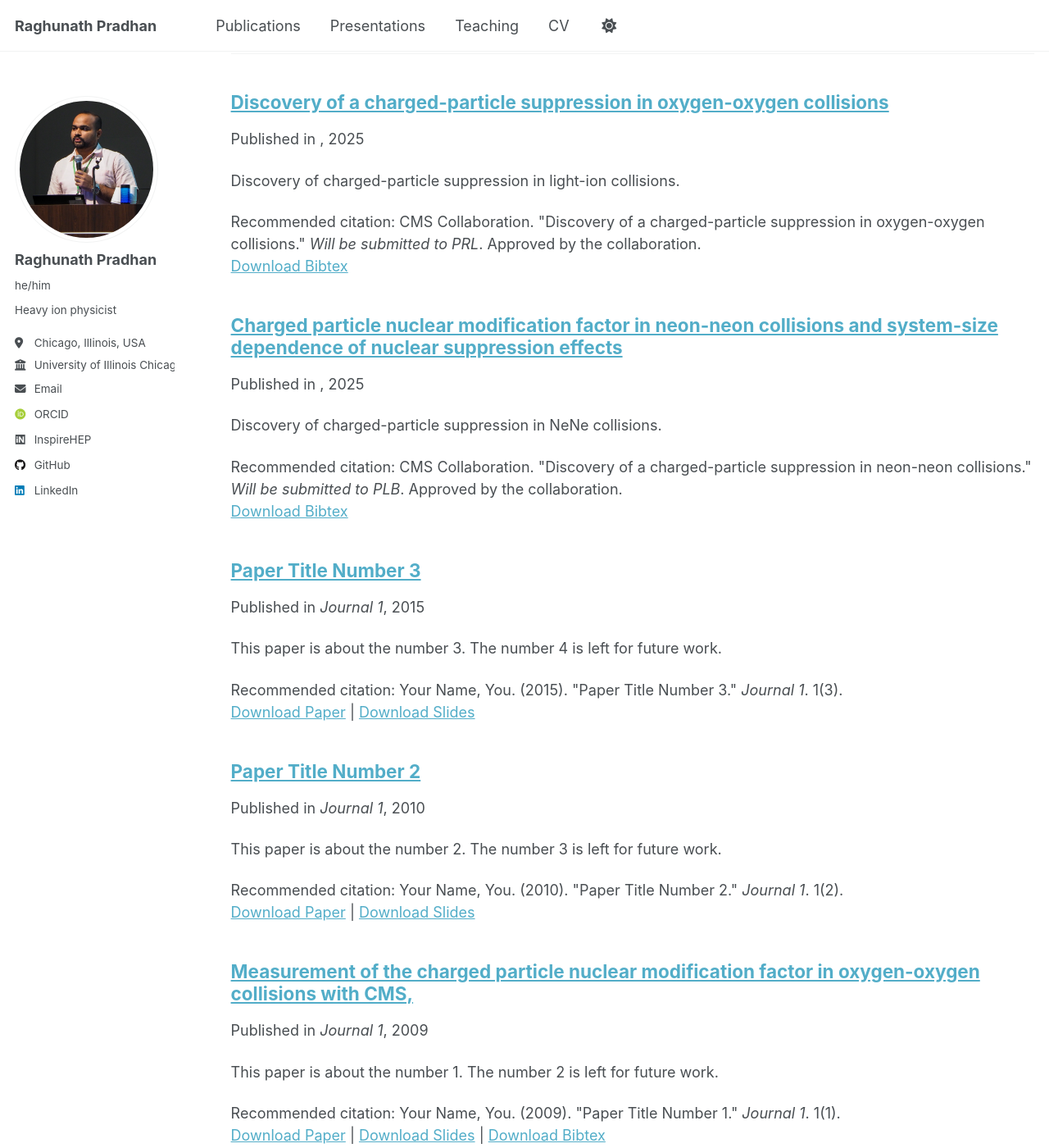
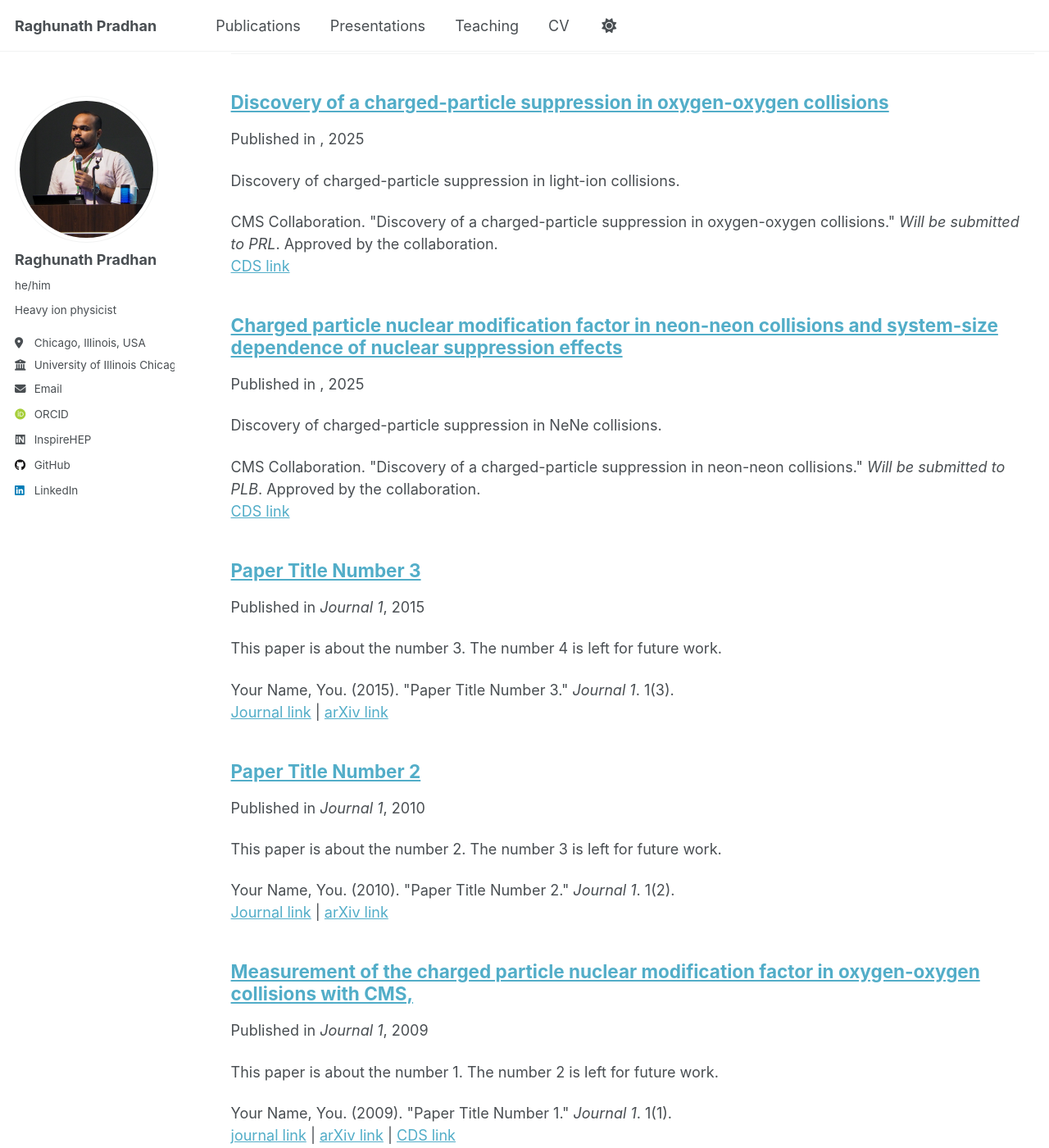
Before and after one commit to RAGHUMATAPITA/RAGHUMATAPITA.github.io, a Jekyll site: the page built from _pages/publications.html, in a window 1280 px wide and 1400 px high, scrolled down 220 px. Shown: the whole window at 82% size. Built offline with Jekyll 4.4.1, drawn with Linux system fonts in a browser that asks for light colours; some web fonts are replaced; a script that is not in the unit is left out; some of the changed text lies outside the part shown.

Commit message:
updating publications

```diff
--- a/_includes/archive-single.html
+++ b/_includes/archive-single.html
@@ -53,31 +53,31 @@
     {% endif %}
 
     {% if post.citation and post.paperurl and post.slidesurl and post.bibtexurl %}
-      <p>Recommended citation: {{ post.citation }}<br /><a href="{{ post.paperurl }}">Download Paper</a> | <a href="{{ post.slidesurl }}">Download Slides</a> | <a href="{{ post.bibtexurl }}">Download Bibtex</a></p>
+      <p>{{ post.citation }}<br /><a href="{{ post.paperurl }}">journal link</a> | <a href="{{ post.slidesurl }}">arXiv link</a> | <a href="{{ post.bibtexurl }}">CDS link</a></p>
     {% elsif post.citation and post.paperurl and post.slidesurl %}
-      <p>Recommended citation: {{ post.citation }}<br /><a href="{{ post.paperurl }}">Download Paper</a> | <a href="{{ post.slidesurl }}">Download Slides</a></p>
+      <p>{{ post.citation }}<br /><a href="{{ post.paperurl }}">Journal link</a> | <a href="{{ post.slidesurl }}">arXiv link</a></p>
     {% elsif post.citation and post.paperurl and post.bibtexurl %}
-      <p>Recommended citation: {{ post.citation }}<br /><a href="{{ post.paperurl }}">Download Paper</a> | <a href="{{ post.bibtexurl }}">Download Bibtex</a></p>
+      <p>{{ post.citation }}<br /><a href="{{ post.paperurl }}">Journal link</a> | <a href="{{ post.bibtexurl }}">CDS link</a></p>
     {% elsif post.citation and post.paperurl %}
-      <p>Recommended citation: {{ post.citation }}<br /><a href="{{ post.paperurl }}">Download Paper</a></p>
+      <p>Recommended citation: {{ post.citation }}<br /><a href="{{ post.paperurl }}">Journal link</a></p>
     {% elsif post.citation and post.slidesurl and post.bibtexurl %}
-      <p>Recommended citation: {{ post.citation }}<br /><a href="{{ post.slidesurl }}">Download Slides</a> | <a href="{{ post.bibtexurl}}">Download Bibtex</a></p>
+      <p>{{ post.citation }}<br /><a href="{{ post.slidesurl }}">arXiv link</a> | <a href="{{ post.bibtexurl}}">CDS link</a></p>
     {% elsif post.citation and post.slidesurl %}
-      <p>Recommended citation: {{ post.citation }}<br /><a href="{{ post.slidesurl }}">Download Slides</a></p>
+      <p>{{ post.citation }}<br /><a href="{{ post.slidesurl }}">arXiv link</a></p>
     {% elsif post.citation and post.bibtexurl %}
-      <p>Recommended citation: {{ post.citation }}<br /><a href="{{ post.bibtexurl }}">Download Bibtex</a></p>
+      <p>{{ post.citation }}<br /><a href="{{ post.bibtexurl }}">CDS link</a></p>
     {% elsif post.citation %}
-      <p>Recommended citation: {{ post.citation }}</p>
+      <p>{{ post.citation }}</p>
     {% elsif post.paperurl and post.bibtexurl %}
-      <p><a href=" {{ post.paperurl }} ">Download Paper</a> | <a href="{{ post.bibtexurl }}">Download Bibtex</a></p>
+      <p><a href=" {{ post.paperurl }} ">Journal link</a> | <a href="{{ post.bibtexurl }}">CDS link</a></p>
     {% elsif post.paperurl %}
-      <p><a href=" {{ post.paperurl }} ">Download Paper</a></p>
+      <p><a href=" {{ post.paperurl }} ">Journal link</a></p>
     {% elsif post.slidesurl and post.bibtexurl %}
-      <p><a href="{{ post.slidesurl }}">Download Slides</a> | <a href="{{ post.bibtexurl }}">Download Bibtex</a></p>
+      <p><a href="{{ post.slidesurl }}">arXinv link</a> | <a href="{{ post.bibtexurl }}">CDS link</a></p>
     {% elsif post.slidesurl %}
-      <p><a href="{{ post.slidesurl }}">Download Slides</a></p>
+      <p><a href="{{ post.slidesurl }}">arXinv link</a></p>
     {% elsif post.bibtexurl %}
-      <p><a href="{{ post.bibtexurl }}">Download Bibtex</a></p>
+      <p><a href="{{ post.bibtexurl }}">CDS link</a></p>
     {% endif %}
 
   </article>
```
